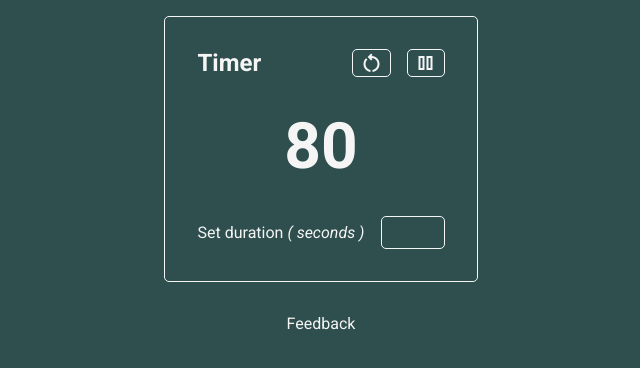
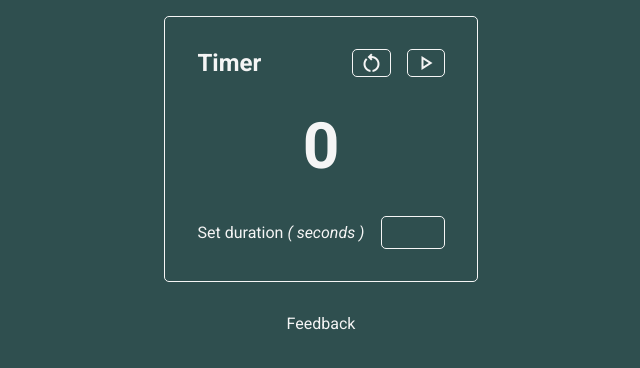
Before and after one commit to Lexicon-Frontend-2024/Owner-avatar-exercise-react-countdown-timer-solution, a React (Vite) app: page / in a window 1280 px wide. Shown: the top 368 px of the page, without its empty margins (319-959 px from the left). Built offline with nearby package versions, Linux system fonts and the light colour scheme.

Commit message:
complete step 4, implement timer logic, it can start and stop

```diff
--- a/src/components/countdown-timer/CountdownTimer.tsx
+++ b/src/components/countdown-timer/CountdownTimer.tsx
@@ -1,12 +1,13 @@
-import { FormEventHandler, ReactElement, useRef, useState } from "react";
+import { FormEventHandler, ReactElement, useEffect, useRef, useState } from "react";
 import { Button } from "../button";
 
 export function CountdownTimer(): ReactElement {
-  const [isActive, setIsActive] = useState<boolean>(false);
-  const [timeLeft, setTimeLeft] = useState<number>(80);
+  const [isActive, setIsActive] = useState<boolean>(true);
+  const [timeLeft, setTimeLeft] = useState<number>(5);
   const [value, setValue] = useState<number | string>("");
 
   const timerId = useRef<number>();
+  const computedCountdownState = isActive ? "pause" : "play_arrow";
 
   const handleOnSubmit: FormEventHandler<HTMLFormElement> = (e) => {
     e.preventDefault();
@@ -15,6 +16,27 @@ export function CountdownTimer(): ReactElement {
     setValue("");
   };
 
+  useEffect(() => {
+    if (isActive === true) {
+      timerId.current = setInterval(() => {
+        setTimeLeft((t) => t - 1);
+      }, 1000);
+
+      console.log("Timer is running..");
+    }
+
+    if (isActive === false) {
+      clearInterval(timerId.current);
+      console.log("Timer has stopped.");
+    }
+  }, [isActive]);
+
+  useEffect(() => {
+    if (timeLeft === 0) {
+      setIsActive(false);
+    }
+  }, [timeLeft]);
+
   return (
     <>
       <article id="countdown-timer">
@@ -22,7 +44,7 @@ export function CountdownTimer(): ReactElement {
           <h2>Timer</h2>
           <div className="actions">
             <Button icon="restart_alt" />
-            <Button icon="pause" />
+            <Button icon={computedCountdownState} />
           </div>
         </header>
         <h1 className="countdown">{timeLeft}</h1>
```
